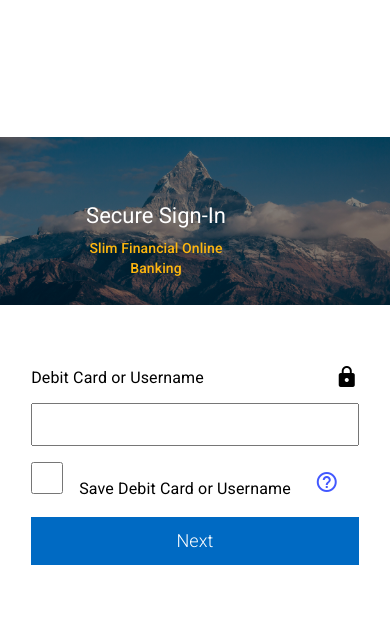
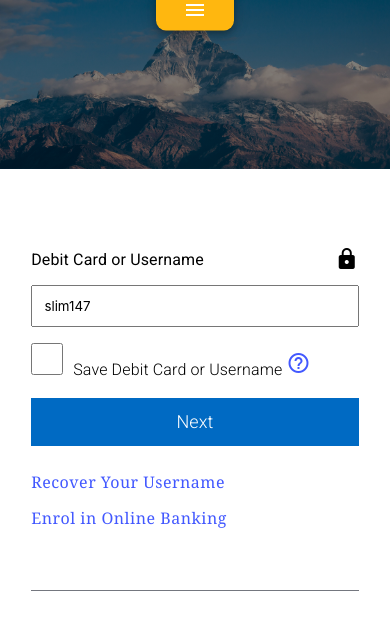
Before and after one commit to slim1477/slim-financial, an Angular app: page /login in a window 390 px wide. Shown: the top 630 px of the page. Built offline with nearby package versions, Linux system fonts and the light colour scheme.

Commit message:
completed the login page component

```diff
--- a/src/app/core/common/material/material.module.ts
+++ b/src/app/core/common/material/material.module.ts
@@ -10,6 +10,7 @@ import { FormsModule } from '@angular/forms';
 import { MatFormFieldModule } from '@angular/material/form-field';
 import { MatCardModule } from '@angular/material/card';
 import { MatGridListModule } from '@angular/material/grid-list';
+import { MatTabsModule } from '@angular/material/tabs';
 
 
 const material = [
@@ -24,7 +25,8 @@ const material = [
   MatFormFieldModule,
   MatCardModule,
   MatDividerModule,
-  MatGridListModule
+  MatGridListModule,
+  MatTabsModule
 ]
 
 @NgModule({
--- a/src/app/pages/login/login.component.css
+++ b/src/app/pages/login/login.component.css
@@ -1,62 +1,52 @@
-
+.columns{
+    position: relative;
+}
 .left-column{
-    height: 100%;
-    width: 70vw;
+    height: 100vh;
+    width: 60vw;
     background:linear-gradient(rgba(0,0,0,0.5), rgba(0,0,0,0.5)),url("../../../../public/mountain.jpg");
     background-position: 2%;
     background-size:cover;
     background-repeat: no-repeat;
     text-align: center;
-    /* align-content: center; */
     position: absolute;
     animation-name: left-slide;
     animation-duration: 5s;
 }
-.content{
-    margin-top: 35%;
-    width: 80%;
-}
+
 .content > p:first-of-type{
     line-height: 1px;
 }
-.cred-container{
-    border-radius: 0%;
-    margin: 0  15px;
-    position: absolute;
-    width: 80%;
+.cred-container > mat-card{
+    border-radius: 0 0 10px 10px !important;
+    margin: 0  35px;
+    align-content: center;
 }
 
-/* Revist credentials card animation effect */
-/* .cred-container:before{
-    animation-name: show-creds;
-    animation-duration: 5s;
-
-} */
 mat-card{
     padding: 20%;
 }
-.cred-container > button{
+.cred-container > button:first-of-type{
     border-radius: 0 0 10px 10px;
     width: 20%;
 
 }
 
 .right-column{
+    align-content: center;
     background-color: white;
-    height: 100%;
+    height: 100vh;
     right: 0;
     position: absolute;
-    width: 50vw;
+    width: 40vw !important;
     padding-inline: 8%;
     animation-name: right-slide;
     animation-duration: 5s;
 }
-.form-container{
-    margin-top: 3rem;
+span{
     color: black;
-}
-span{
     float: inline-end;
+    font-weight: 200 !important;
 }
 input[type=text]{
     margin-top: 8px !important;
@@ -65,9 +55,12 @@ input[type=text]{
 }
 input[type=checkbox]{
     margin-top: 1rem;
-    margin-right: 1rem;
    height: 2rem;
    width: 2rem;
+}
+.clearfix{
+    float: none !important;
+    margin-left: 10px;
 }
 
 form > label{
@@ -84,6 +77,18 @@ form > button{
     width: 100%;
 
 }
+.wrapper {
+    position: relative ;
+    display: flex;
+    overflow: hidden;
+  }
+.un-input {
+    flex: 1 0 100% ;
+  }
+  .pw-input {
+    flex: 1 0 100% ;
+  }
+
 @keyframes right-slide{
     from {
         right: -40vw;
@@ -97,30 +102,34 @@ form > button{
         width:100vw;
       }
        to {
-        width:70vw;
+        width:60vw;
       }
-}
-@keyframes show-creds{
-    from{
-        top: -54.5%;
-    }
-    to{
-        top:0%
-    }
 }
 
 @media screen and (max-width:768px) {
+    .columns{
+        position: unset;
+
+    }
+
     .right-column,.left-column{
         position: unset;
-        width: unset;
+        width: 100vw !important;
         animation: none;
+        overflow: hidden;
     }
     .left-column{
+        align-content: center;
         background-size: cover;
+        margin: auto;
         height: 20vh;
+
     }
-    .content{
-        padding: 20%;
+    .right-column{
+        height: 80vh;
+        align-content: normal;
+        padding-top: 20%;
+
     }
 
 }
--- a/src/app/pages/login/login.component.html
+++ b/src/app/pages/login/login.component.html
@@ -1,7 +1,7 @@
 <div class="columns m-0">
     <div class="column left-column p-0">
-        <div class="cred-container" [style.top]="top">
-            <mat-card appearance="outlined">
+        <div class="cred-container" [@showCreds]="isShowCred() ? 'true' : 'false'">
+            <mat-card appearance="outlined"   >
                 <mat-card-content>Simple card</mat-card-content>
               </mat-card >
               <button mat-mini-fab
@@ -15,23 +15,64 @@
             <p class="mat-title-large has-text-white">Secure Sign-In</p>
             <p class="mat-title-small has-text-warning">Slim Financial Online Banking</p>
         </div>
-
     </div>
     <div class="column right-column">
-        <div class="form-container">
+        <div class="wrapper ">
+
+            <div class="form-container un-input" [@next]="isCardOne() ? 'true' : 'false'" >
                 <form action="" class="login-form">
                     <label for="" class="mat-title-medium p-0">Debit Card or Username</label>
                     <span>
                         <mat-icon>lock</mat-icon>
                     </span>
                     <br>
-                <input type="text">
+                    <input type="text" [(ngModel)]="username" name="username">
                     <input type="checkbox">
-                <label for="" class="mat-title-medium mr-5">Save Debit Card or Username</label>
+                        <span for="" class="mat-title-medium clearfix">Save Debit Card or Username
                             <mat-icon class="has-text-link">help_outline</mat-icon>
-                <button mat-flat-button >Next</button>
+                        </span>
+                    <button mat-flat-button  (click)="slideForm()" >Next</button>
 
                 </form>
+                <div class="my-5 pb-5 has-text-link">
+                    <p>Recover Your Username</p>
+                    <p>Enrol in Online Banking</p>
+                </div>
+                <mat-divider></mat-divider>
+            </div>
+
+                <div class="form-container pw-input" [@show]="isCardTwo() ? 'true' : 'false'">
+                     <p class="clearfix ">
+
+                            <mat-icon (click)="slideForm()" class="is-clickable has-text-link"> arrow_back_ios</mat-icon>
+
+                            <span class="clearfix">
+                        Signing in with {{username}}
+                    </span><p>
+                    <form action="" class="login-form" >
+                        <label for="" class="mat-title-medium p-0">Password</label>
+                        <span>
+                            <mat-icon>lock</mat-icon>
+                        </span>
+                        <br>
+                        <input type="text" [(ngModel)]="password" name="password">
+                        <input type="checkbox">
+
+                        <button mat-flat-button >Sign In</button>
+
+                    </form>
+                    <div class="my-5 pb-5 has-text-link">
+                        <p>Recover Your Username</p>
+                        <p>Enrol in Online Banking</p>
+                    </div>
+                    <mat-divider></mat-divider>
+                </div>
+
+
+
+        </div>
+
+
+
     </div>
 </div>
-</div>
--- a/src/app/pages/login/login.component.ts
+++ b/src/app/pages/login/login.component.ts
@@ -1,27 +1,52 @@
-import { Component, OnInit } from '@angular/core';
+import { Component, computed,  signal } from '@angular/core';
 import { FormsModule } from '@angular/forms';
 import { MaterialModule } from '../../core/common/material/material.module';
+import { animate, state, style, transition, trigger } from '@angular/animations';
+
+
 
 @Component({
   selector: 'app-login',
   standalone: true,
   imports: [FormsModule,MaterialModule],
+  animations: [
+    trigger('next', [
+      state('true', style({ translate: 0})),
+      state('false', style({ translate: '-100%' })),
+      transition('true <=> false', animate('0.75s ease-in-out')),
+    ]),
+    trigger('show', [
+      state('false', style({ translate: '100%' })),
+      state('true', style({ translate: '-100%' })),
+      transition('false => true', animate('0.75s ease-in-out')),
+    ]),
+    trigger('showCreds',[
+      state('true',style({transform: 'translateY(0)'})),
+      state('false',style({transform: 'translateY(-88%'})),
+      transition('true <=> false', animate('0.75s ease-in-out'))
+    ])
+  ],
   templateUrl: './login.component.html',
   styleUrl: './login.component.css'
 })
-export class LoginComponent implements OnInit{
+export class LoginComponent{
 
-  show: boolean = false;
-  top: string = "";
+  isShowCred = signal(false); // controls the demo credentials card animation
+ isCardOne = signal(true) // controls the username input field animation
+ isCardTwo = computed(()=>!this.isCardOne()) // controls the password input field animation
 
+//  user credentials
+ username: string = 'slim147';
+ password: string = '';
 
+ // toggles credential card visibility
   showCreds(){
-    this.show = !this.show
-     return this.top = this.show ? "0%" : "-54.5%";
+  this.isShowCred.set(!this.isShowCred())
   }
-
-  ngOnInit(): void {
-    this.top = "-54.4%";
+// controls the sign on form animation
+  slideForm() {
+   this.isCardOne.set(!this.isCardOne());
+   console.log(this.username)
   }
 
 }
```
Lines whose indentation alone changed are shown as unchanged.
